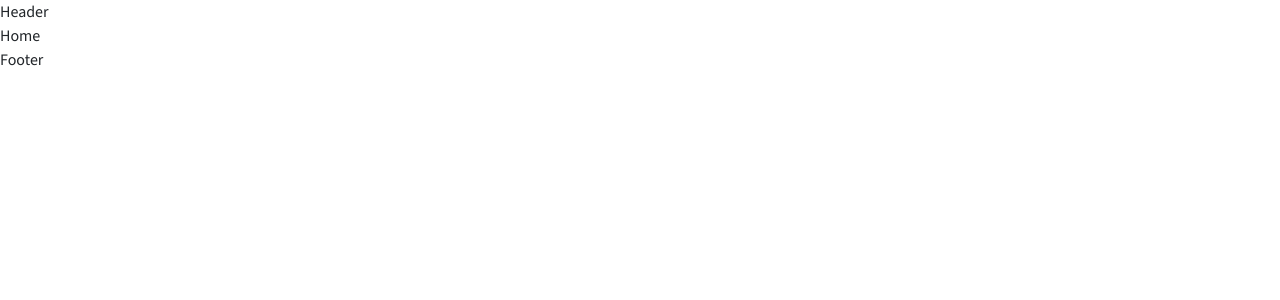
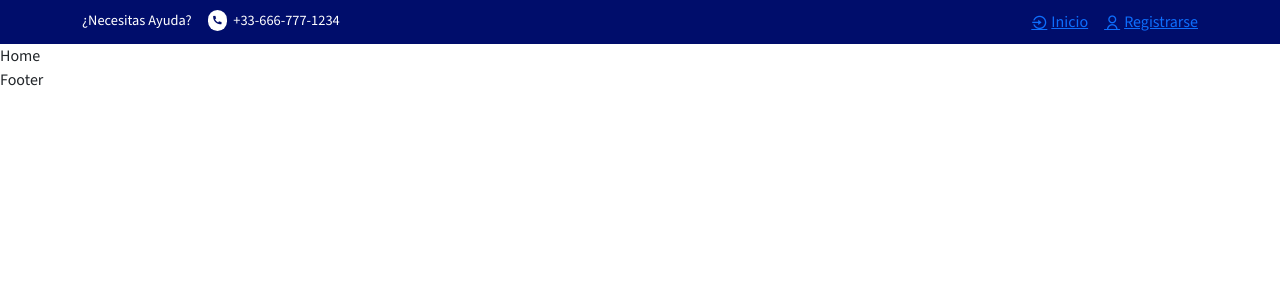
Before and after one commit to agt1984/Car-Rental-Website, a React (Create React App) app: page /home in a window 1280 px wide. Shown: the top 300 px of the page. Built offline with nearby package versions, Linux system fonts and the light colour scheme.

Commit message:
working on header details

```diff
--- a/src/components/Header/Header.jsx
+++ b/src/components/Header/Header.jsx
@@ -1,9 +1,43 @@
 import React from 'react'
 
+import { Container, Row, Col } from 'reactstrap'
+import { Link } from 'react-router-dom';
+import "../../styles/header.css";
+
 const Header = () => {
+
   return (
-    <div>Header</div>
-  )
+    <header className="header">
+      {/*top del header */}
+      <div className="header__top">
+        <Container>
+          <Row>
+            <Col lg="6" md="6" sm="6">
+              <div className="header__top__left">
+                <span>¿Necesitas Ayuda?</span>
+                <span className="header__top__help">
+                  <i class="ri-phone-fill"></i> +33-666-777-1234
+                </span>
+              </div>
+            </Col>
+
+            <Col lg="6" md="6" sm="6">
+              <div className="header__top__right d-flex align-items-center justify-content-end gap-3">
+                <Link to="#" className=" d-flex align-items-center gap-1">
+                  <i class="ri-login-circle-line"></i> Inicio
+                </Link>
+
+                <Link to="#" className=" d-flex align-items-center gap-1">
+                  <i class="ri-user-line"></i> Registrarse
+                </Link>
+              </div>
+            </Col>
+          </Row>
+        </Container>
+      </div>
+
+    </header>
+  );
 }
 
 export default Header
--- a/src/index.css
+++ b/src/index.css
@@ -11,3 +11,81 @@
 }
 
 /*-------------- css predefinido----------------------------------------------------*/
+h1, h2, h3, h4, h5, h6{
+  color: #000d6b;
+  font-weight: 600;
+  margin-bottom: 0;
+}
+
+h3, h4{
+  font-size: 1.8rem;
+}
+
+h5, h6{
+  font-size: 1.2rem;
+}
+
+a{
+  text-decoration: none;
+  color: unset;
+}
+
+a:hover{
+  color: unset;
+}
+
+ul{
+  margin: 0;
+  list-style: none;
+}
+
+.section__title{
+  color: #000d6b;
+  font-weight: 600;
+  font-size: 2rem;
+}
+
+.section__subtitle{
+  color: #f9a826;
+  font-weight: 600;
+  font-size: 1.2rem;
+}
+
+.section__description{
+  color: #7c8a97;
+  font-size: .9rem;
+  line-height: 30px;
+}
+
+section{
+  padding: 50px 0px;
+}
+
+.btn{
+  padding: 7px 15px;
+  background: #000d6b;
+  color: #fff;
+  border: none;
+  outline: none;
+  border-radius: 5px;
+  transition: .3s;
+}
+
+.btn:hover{
+  color: #fff;
+  background: #000c6bd0;
+}
+
+@media only screen and (max-width:768px){
+  section{
+    padding: 30px 0px;
+  }
+
+  .section__title{
+    font-size: 1.6rem;
+  }
+
+  .section__subtitle{
+    font-size: 1.1rem;
+  }
+}
--- /dev/null
+++ b/src/styles/header.css
@@ -0,0 +1,29 @@
+.header__top {
+  padding: 10px 0px;
+  background: #000d6b;
+  color: #fff;
+}
+
+.header__top__left {
+  display: flex;
+  align-items: center;
+  column-gap: 1rem;
+}
+
+.header__top__help {
+  display: flex;
+  align-items: center;
+  column-gap: 0.4rem;
+}
+
+.header__top__help i {
+  background: #fff;
+  color: #000d6b;
+  padding: 2px 4px;
+  border-radius: 50px;
+  font-size: 0.7rem;
+}
+
+.header__top__left span {
+  font-size: 0.9rem;
+}
```
